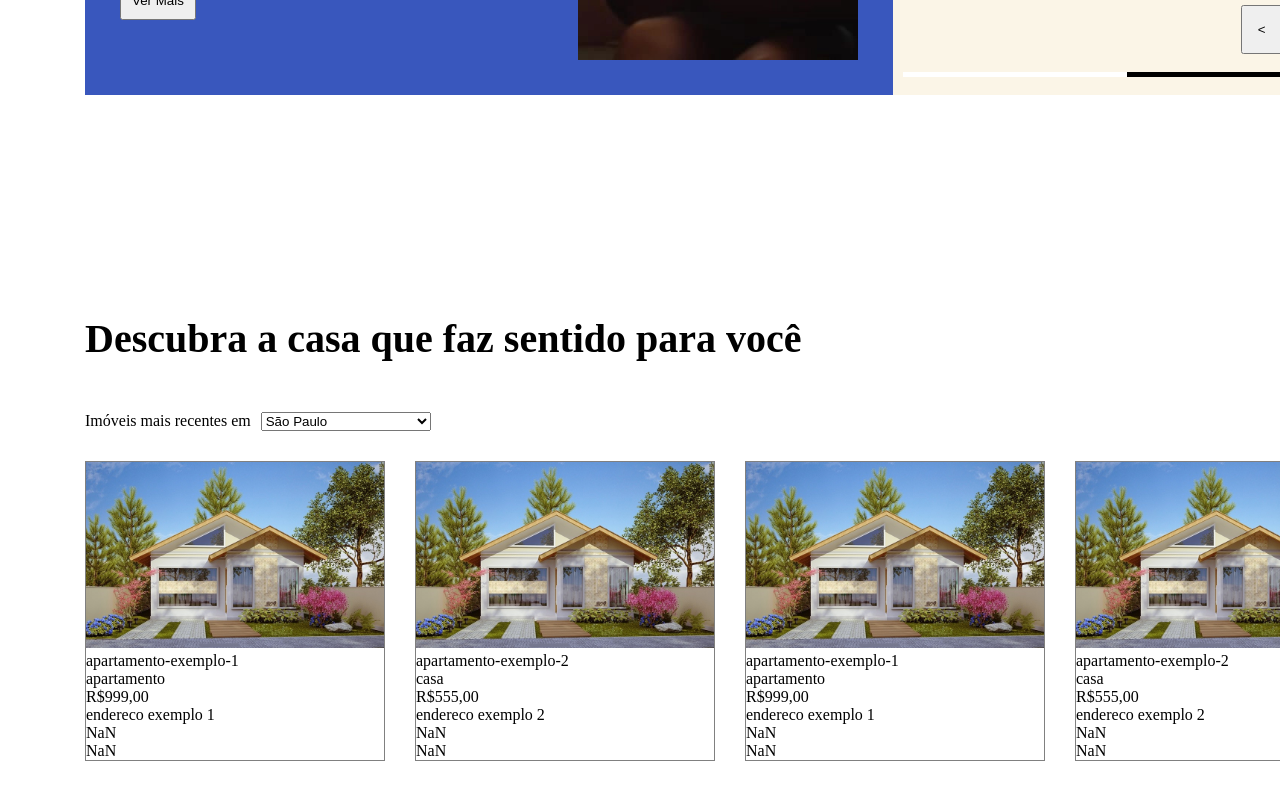
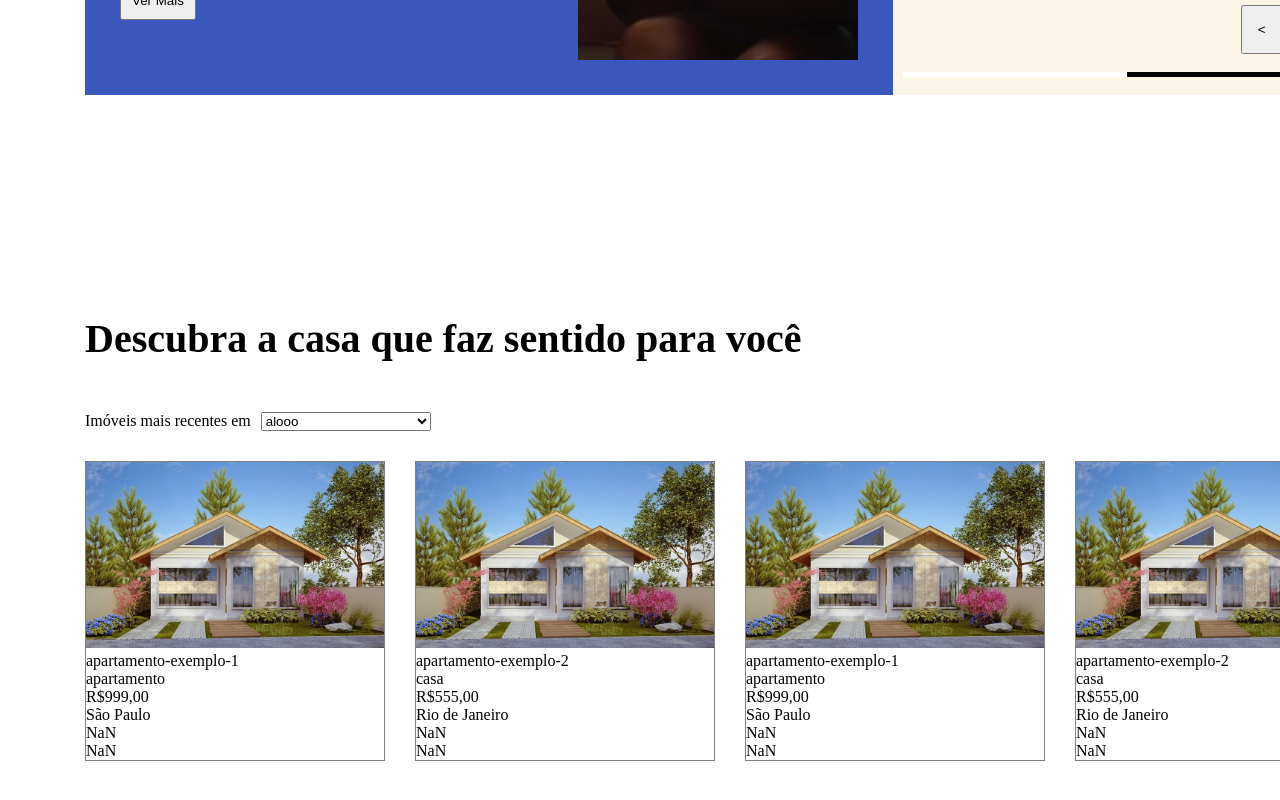
Before and after one commit to HebertMoraes/QuintoAndar_Front-end, an Angular app in the folder QuintoAndar/: page / in a window 1280 px wide. Shown: the part 1320-2120 px from the top of the page. Built offline with nearby package versions, Linux system fonts and the light colour scheme.

Commit message:
lógica de conversação entre componentes
iniciado.

```diff
--- a/QuintoAndar/src/app/entities/residence.ts
+++ b/QuintoAndar/src/app/entities/residence.ts
@@ -9,6 +9,7 @@ export class Residence {
         this.rooms = rooms;
     }
 
+    id!: number;
     name!: string;
     type!: string;
     price!: string;
--- a/QuintoAndar/src/app/home/content5/content5.component.html
+++ b/QuintoAndar/src/app/home/content5/content5.component.html
@@ -2,31 +2,12 @@
     <h1>Descubra a casa que faz sentido para você</h1>
     <div class="search-to-hire-buy">
         <p>Imóveis mais recentes em</p>
-        <select>
-            <option value="" selected disabled hidden>São Paulo</option>
-            <option>São Paulo</option>
-            <option>Rio de Janeiro</option>
-            <option>Belo Horizonte</option>
-            <option>Porto Alegre</option>
-            <option>Campinas</option>
-            <option>Canoas</option>
-            <option>Guarulhos</option>
-            <option>Jundiaí</option>
-            <option>Nova Lima</option>
-            <option>Novo Hamburgo</option>
-            <option>Niterói</option>
-            <option>Osasco</option>
-            <option>Santo André</option>
-            <option>São Bernardo do Campo</option>
-            <option>São Caetano do Sul</option>
-            <option>Barueri</option>
-            <option>São Leopoldo</option>
-            <option>Contagem</option>
-            <option>Taboão da Serra</option>
-            <option>Diadema</option>
-            <option>Várzea Paulista</option>
-            <option>Santana de Parnaíba</option>
+
+        <select id="select-states-content-5" (change)="changeListOfResidences()">
+            <option selected disabled hidden>alooo</option>
+            <option *ngFor="let state of allStates" value="{{state}}">{{state}}</option>
         </select>
+
         <div class="alternate-to-hire-buy">
             <button (click)="btnToHire()">Alugar</button>
             <button (click)="btnToBuy()">Comprar</button>
--- a/QuintoAndar/src/app/home/content5/content5.component.ts
+++ b/QuintoAndar/src/app/home/content5/content5.component.ts
@@ -17,16 +17,24 @@ export class Content5Component implements OnInit {
     "residence1":
     {
       "name": "apartamento-exemplo-1", "type": "apartamento", "price": "R$999,00",
-      "address": "endereco exemplo 1", "squareMeters": "50m", "rooms": "3 quartos"
+      "address": { "state": "São Paulo", "street": "Rua Exemplo 1" }, "squareMeters": "50m", "rooms": "3 quartos"
     },
     "residence2":
     {
       "name": "apartamento-exemplo-2", "type": "casa", "price": "R$555,00",
-      "address": "endereco exemplo 2", "squareMeters": "40m", "rooms": "2 quartos"
+      "address": { "state": "Rio de Janeiro", "street": "Rua Exemplo 2" }, "squareMeters": "40m", "rooms": "2 quartos"
     }
   };
 
+  allStates = ["São Paulo", "Rio de Janeiro", "Belo Horizonte", "Porto Alegre", "Campinas", "Canoas", "Guarulhos",
+    "Jundiaí", "Nova Lima", "Novo Hamburgo", "Niterói", "Osasco", "Santo André", "São Bernardo do Campo",
+    "São Caetano do Sul", "Barueri", "São Leopoldo", "Contagem", "Taboão da Serra", "Diadema", "Várzea Paulista",
+    "Santana de Parnaíba"];
+
   listOfResidence!: Residence[];
+
+  selectStatesHeader!: HTMLSelectElement;
+  selectStatesContent5!: HTMLSelectElement;
 
   constructor() { }
 
@@ -34,14 +42,21 @@ export class Content5Component implements OnInit {
 
     this.slides = (document.getElementById("slides-content-5") as HTMLElement);
 
+    this.selectStatesHeader = (document.getElementById("select-states-header") as HTMLSelectElement);
+    this.selectStatesContent5 = (document.getElementById("select-states-content-5") as HTMLSelectElement);
+
     let residence1: Residence = new Residence(this.allResidences.residence1.name, this.allResidences.residence1.type,
-      this.allResidences.residence1.price, this.allResidences.residence1.address,
+      this.allResidences.residence1.price, this.allResidences.residence1.address.state,
       Number(this.allResidences.residence1.squareMeters), Number(this.allResidences.residence1.rooms));
 
     let residence2: Residence = new Residence(this.allResidences.residence2.name, this.allResidences.residence2.type,
-      this.allResidences.residence2.price, this.allResidences.residence2.address,
+      this.allResidences.residence2.price, this.allResidences.residence2.address.state,
       Number(this.allResidences.residence2.squareMeters), Number(this.allResidences.residence2.rooms));
 
+
+    //foreach allResidences, se allResidences.address.state == currentSelectedState da HomeComponent, colocar esses iguais nessa
+    //lista abaixo; e inserir uma função que altere essa lista também toda vez que o selectStates for trocado de valor lá
+    //no Header da HomeComponent
     this.listOfResidence = [residence1, residence2, residence1, residence2, residence1, residence2, residence1, residence2, residence1];
   }
 
@@ -67,6 +82,21 @@ export class Content5Component implements OnInit {
       this.posSlides -= this.distanceSlideMov;
       this.slides.style.transform = `translateX(${this.posSlides}%)`;
     }
+  }
 
+  public changeListOfResidences() {
+
+    this.selectStatesHeader.value = this.selectStatesContent5.value;
+
+    let residence2: Residence = new Residence(this.allResidences.residence2.name, this.allResidences.residence2.type,
+      this.allResidences.residence2.price, this.allResidences.residence2.address.state,
+      Number(this.allResidences.residence2.squareMeters), Number(this.allResidences.residence2.rooms));
+
+
+
+    //AQUI PRECISA FAZER UM SUBSCRIBE EM UMA SERVICE QUE FAZ UM getByState(),
+    //passando como parâmetro o value do selectStatesContent5, o resultado é inserido na listOfResidence
+
+    this.listOfResidence = [residence2, residence2, residence2, residence2];
   }
 }
--- a/QuintoAndar/src/app/home/home.component.html
+++ b/QuintoAndar/src/app/home/home.component.html
@@ -1,4 +1,3 @@
-
 <header>
     <div class="search-block-header">
         <h1>Encontre um lar para chamar de seu</h1>
@@ -23,30 +22,9 @@
                     <!-- <i class="fa-solid fa-location-dot"></i> -->
                     <label>Cidade</label>
                 </div>
-                <select>
-                    <option value="" selected disabled hidden>Busque por cidade</option>
-                    <option>São Paulo</option>
-                    <option>Rio de Janeiro</option>
-                    <option>Belo Horizonte</option>
-                    <option>Porto Alegre</option>
-                    <option>Campinas</option>
-                    <option>Canoas</option>
-                    <option>Guarulhos</option>
-                    <option>Jundiaí</option>
-                    <option>Nova Lima</option>
-                    <option>Novo Hamburgo</option>
-                    <option>Niterói</option>
-                    <option>Osasco</option>
-                    <option>Santo André</option>
-                    <option>São Bernardo do Campo</option>
-                    <option>São Caetano do Sul</option>
-                    <option>Barueri</option>
-                    <option>São Leopoldo</option>
-                    <option>Contagem</option>
-                    <option>Taboão da Serra</option>
-                    <option>Diadema</option>
-                    <option>Várzea Paulista</option>
-                    <option>Santana de Parnaíba</option>
+                <select id="select-states-header" (change)="choiceState()">
+                    <option selected disabled hidden>Busque por cidade</option>
+                    <option *ngFor="let state of allStates" value="{{state}}">{{state}}</option>
                 </select>
             </div>
         </div>
--- a/QuintoAndar/src/app/home/home.component.ts
+++ b/QuintoAndar/src/app/home/home.component.ts
@@ -8,7 +8,8 @@ import { Component, ElementRef, Inject, OnInit, Renderer2, ViewChild } from '@an
 })
 export class HomeComponent implements OnInit {
 
-  // @ViewChild("toHireOrBuyPrices") selectToHireOrbuy!: Element
+  selectStatesHeader!: HTMLSelectElement;
+  selectStatesContent5!: HTMLSelectElement;
 
   selectToHireOrBuyPrices!: HTMLElement;
   labelToHireOrBuyPrices!: HTMLElement;
@@ -16,32 +17,38 @@ export class HomeComponent implements OnInit {
   iconSelectedToHireElement!: HTMLElement;
   iconSelectedToBuyElement!: HTMLElement;
 
-  constructor(@Inject(DOCUMENT) private document: Document) {
+  maxValuesToSearch = [1000, 2000, 3000, 4000, 5000];
+
+  allStates = ["São Paulo", "Rio de Janeiro", "Belo Horizonte", "Porto Alegre", "Campinas", "Canoas", "Guarulhos",
+    "Jundiaí", "Nova Lima", "Novo Hamburgo", "Niterói", "Osasco", "Santo André", "São Bernardo do Campo",
+    "São Caetano do Sul", "Barueri", "São Leopoldo", "Contagem", "Taboão da Serra", "Diadema", "Várzea Paulista",
+    "Santana de Parnaíba"];
+
+  constructor() {
 
   }
 
   ngOnInit(): void {
-    this.selectToHireOrBuyPrices = (this.document.getElementById("toHireOrBuyPrices") as HTMLElement);
-    this.labelToHireOrBuyPrices = (this.document.getElementById("label-to-hire-or-buy") as HTMLElement);
 
-    this.iconSelectedToHireElement = (this.document.getElementById("to-hire") as HTMLElement);
-    this.iconSelectedToBuyElement = (this.document.getElementById("to-buy") as HTMLElement);
+    this.selectStatesHeader = (document.getElementById("select-states-header") as HTMLSelectElement);
+    this.selectStatesContent5 = (document.getElementById("select-states-content-5") as HTMLSelectElement);
+
+    this.selectToHireOrBuyPrices = (document.getElementById("toHireOrBuyPrices") as HTMLElement);
+    this.labelToHireOrBuyPrices = (document.getElementById("label-to-hire-or-buy") as HTMLElement);
+
+    this.iconSelectedToHireElement = (document.getElementById("to-hire") as HTMLElement);
+    this.iconSelectedToBuyElement = (document.getElementById("to-buy") as HTMLElement);
   }
 
   btnToHire() {
-    let maxSearchValue0 = 1000;
-    let maxSearchValue1 = 2000;
-    let maxSearchValue2 = 3000;
-    let maxSearchValue3 = 4000;
-    let maxSearchValue4 = 5000;
 
     this.selectToHireOrBuyPrices.innerHTML =
       `<option value="" selected disabled hidden>Escolha o valor</option>
-    <option>Aluguel ${maxSearchValue0}</option>
-    <option>Aluguel ${maxSearchValue1}</option>
-    <option>Aluguel ${maxSearchValue2}</option>
-    <option>Aluguel ${maxSearchValue3}</option>
-    <option>Aluguel ${maxSearchValue4}</option>`;
+    <option>Aluguel ${this.maxValuesToSearch[0]}</option>
+    <option>Aluguel ${this.maxValuesToSearch[1]}</option>
+    <option>Aluguel ${this.maxValuesToSearch[2]}</option>
+    <option>Aluguel ${this.maxValuesToSearch[3]}</option>
+    <option>Aluguel ${this.maxValuesToSearch[4]}</option>`;
 
     this.labelToHireOrBuyPrices.innerText = "Aluguel até";
 
@@ -52,19 +59,14 @@ export class HomeComponent implements OnInit {
   }
 
   btnToBuy() {
-    let maxSearchValue0 = 1000;
-    let maxSearchValue1 = 2000;
-    let maxSearchValue2 = 3000;
-    let maxSearchValue3 = 4000;
-    let maxSearchValue4 = 5000;
 
     this.selectToHireOrBuyPrices.innerHTML =
       `<option value="" selected disabled hidden>Escolha o valor</option>
-    <option>Imóvel ${maxSearchValue0}</option>
-    <option>Imóvel ${maxSearchValue1}</option>
-    <option>Imóvel ${maxSearchValue2}</option>
-    <option>Imóvel ${maxSearchValue3}</option>
-    <option>Imóvel ${maxSearchValue4}</option>`;
+    <option>Imóvel ${this.maxValuesToSearch[0]}</option>
+    <option>Imóvel ${this.maxValuesToSearch[1]}</option>
+    <option>Imóvel ${this.maxValuesToSearch[2]}</option>
+    <option>Imóvel ${this.maxValuesToSearch[3]}</option>
+    <option>Imóvel ${this.maxValuesToSearch[4]}</option>`;
 
     this.labelToHireOrBuyPrices.innerText = "Imóvel até";
 
@@ -73,4 +75,10 @@ export class HomeComponent implements OnInit {
       this.iconSelectedToBuyElement.classList.add('selected-mode');
     }
   }
+
+  public choiceState() {
+    this.selectStatesContent5.value = this.selectStatesHeader.value;
+
+    //inserir os bairros possíveis por meio do resultado de uma service
+  }
 }
```
